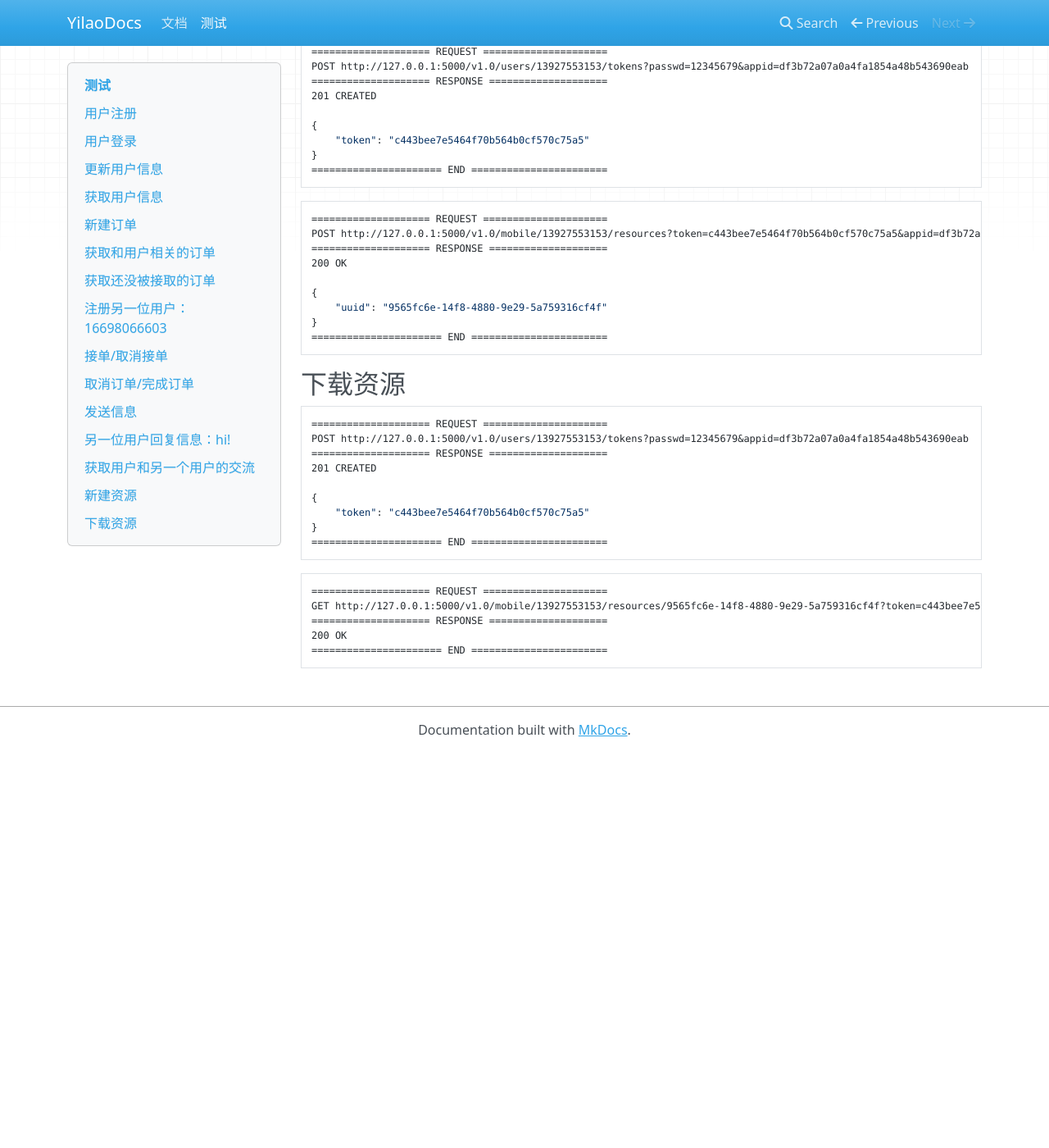
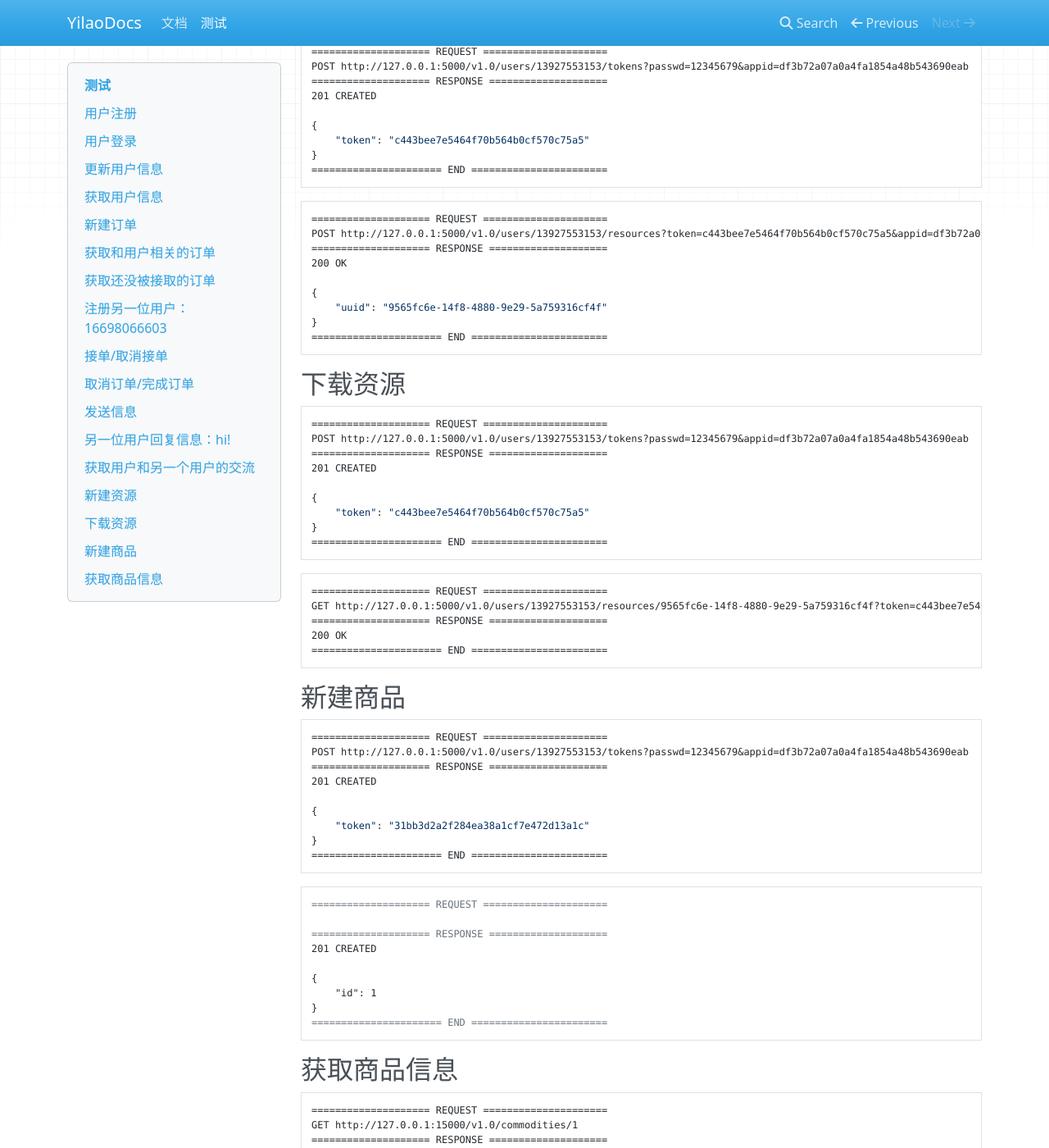
Before and after one commit to otttf/YilaoServer, an MkDocs documentation site: the page built from resource/v1_0/docs/docs/test.md, in a window 1280 px wide and 1400 px high, scrolled down 8182 px. Shown: the whole window at 82% size. Built offline with MkDocs 1.6.1, drawn with Linux system fonts in a browser that asks for light colours; nearby versions of some CDN libraries; before the commit the page ends 9100 px from its top, so only the background shows below that; some of the changed text lies outside the part shown.

Commit message:
增加商品操作，完成测试，增加文档。纠正文档的部分错误。

````diff
--- a/resource/v1_0/docs/docs/test.md
+++ b/resource/v1_0/docs/docs/test.md
@@ -471,7 +471,7 @@ POST http://127.0.0.1:5000/v1.0/users/13927553153/tokens?passwd=12345679&appid=d
 
 ```
 ==================== REQUEST =====================
-POST http://127.0.0.1:5000/v1.0/mobile/13927553153/resources?token=c443bee7e5464f70b564b0cf570c75a5&appid=df3b72a07a0a4fa1854a48b543690eab
+POST http://127.0.0.1:5000/v1.0/users/13927553153/resources?token=c443bee7e5464f70b564b0cf570c75a5&appid=df3b72a07a0a4fa1854a48b543690eab
 ==================== RESPONSE ====================
 200 OK
 
@@ -497,8 +497,55 @@ POST http://127.0.0.1:5000/v1.0/users/13927553153/tokens?passwd=12345679&appid=d
 
 ```
 ==================== REQUEST =====================
-GET http://127.0.0.1:5000/v1.0/mobile/13927553153/resources/9565fc6e-14f8-4880-9e29-5a759316cf4f?token=c443bee7e5464f70b564b0cf570c75a5&appid=df3b72a07a0a4fa1854a48b543690eab
+GET http://127.0.0.1:5000/v1.0/users/13927553153/resources/9565fc6e-14f8-4880-9e29-5a759316cf4f?token=c443bee7e5464f70b564b0cf570c75a5&appid=df3b72a07a0a4fa1854a48b543690eab
 ==================== RESPONSE ====================
 200 OK
 ====================== END =======================
 ```
+
+## 新建商品
+
+```
+==================== REQUEST =====================
+POST http://127.0.0.1:5000/v1.0/users/13927553153/tokens?passwd=12345679&appid=df3b72a07a0a4fa1854a48b543690eab
+==================== RESPONSE ====================
+201 CREATED
+
+{
+    "token": "31bb3d2a2f284ea38a1cf7e472d13a1c"
+}
+====================== END =======================
+```
+
+```
+==================== REQUEST =====================
+
+==================== RESPONSE ====================
+201 CREATED
+
+{
+    "id": 1
+}
+====================== END =======================
+```
+
+## 获取商品信息
+
+```
+==================== REQUEST =====================
+GET http://127.0.0.1:15000/v1.0/commodities/1
+==================== RESPONSE ====================
+200 OK
+
+{
+    "on_offer": false,
+    "photo": null,
+    "sales_volume": 0.0,
+    "from_user": 13927553153,
+    "name": "abc1234",
+    "id": 1,
+    "location": {},
+    "price": 123.0
+}
+====================== END =======================
+```
````
Also changed, not shown: resource/v1_0/docs/docs/index.md (+50 -7 lines), schema.py (+3 -11 lines), README.md, database.png (added), 5 other files.
